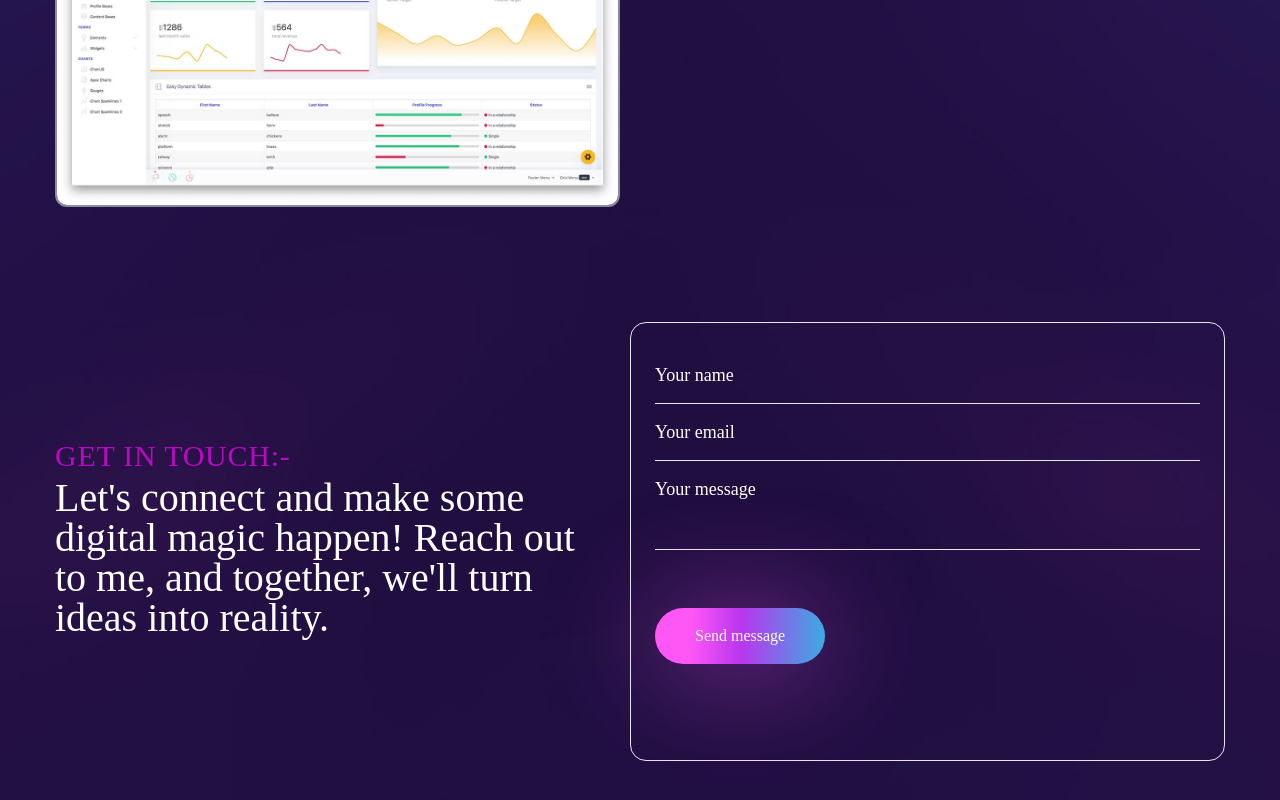
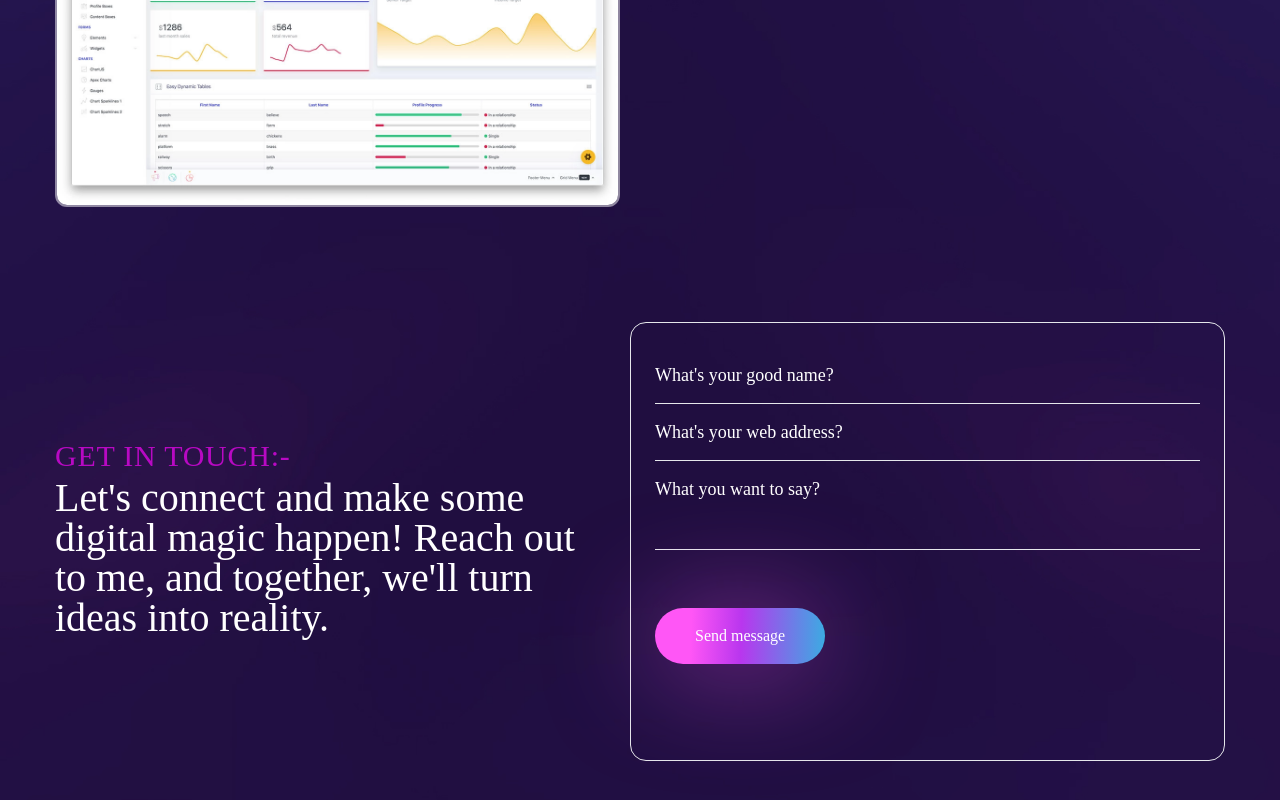
Before and after one commit to AyushSaxena092000/Ayush-portfolio, a React (Create React App) app: page / in a window 1280 px wide. Shown: the part 3265-4065 px from the top of the page. Built offline with nearby package versions, Linux system fonts and the light colour scheme; the HTML template or start-up script is replaced by a standard one.

Commit message:
emailadded

```diff
--- a/src/components/Contact.js
+++ b/src/components/Contact.js
@@ -1,21 +1,67 @@
-import React, { useState } from "react";
+import React, { useState, useRef } from "react";
+import emailjs from "@emailjs/browser";
 import { motion } from "framer-motion";
 import { fadeIn } from "../variants";
 import { Link } from "react-scroll";
 
 const Contact = () => {
+  const formRef = useRef();
   const [email, setEmail] = useState("");
   const [isEmailValid, setEmailValid] = useState(true);
-
-  const validateEmail = () => {
+  const [form, setForm] = useState({
+    name: "",
+    email: "",
+    message: "",
+  });
+  const [loading, setLoading] = useState(false);
+  const handleChange = (e) => {
+    const { target } = e;
+    const { name, value } = target;
     const emailRegex = /^[A-Za-z0-9._%+-]+@[A-Za-z0-9.-]+\.[A-Za-z]{2,}$/;
     setEmailValid(emailRegex.test(email));
+
+    setForm({
+      ...form,
+      [name]: value,
+    });
   };
-  const handleClick = () => {
-    validateEmail();
 
-    window.alert(
-      "We apologize for the inconvenience. Our website is currently undergoing maintenance. Please check back later!"
+
+  const handleClick = (e) => {
+    handleChange(e);
+    e.preventDefault();
+    console.log('form', form)
+
+    emailjs
+    .send(
+      'service_z068fa9',
+      'template_w4dug38',
+      {
+        from_name: form.name,
+        to_name: "ayush",
+        from_email: form.email,
+        to_email: "ayushsaxena452@gmail.com",
+        message: form.message,
+      },
+      'DUByFhMOx8YVtZrgi'
+    )
+    .then(
+      () => {
+        setLoading(false);
+        alert("Thank you. I will get back to you as soon as possible.");
+
+        setForm({
+          name: "",
+          email: "",
+          message: "",
+        });
+      },
+      (error) => {
+        setLoading(false);
+        console.error(error);
+
+        alert("Ahh, something went wrong. Please try again.");
+      }
     );
   };
   return (
@@ -44,20 +90,27 @@ const Contact = () => {
             variants={fadeIn("left", 0.3)}
             initial="hidden"
             whileInView={"show"}
+            ref={formRef}
+            onSubmit={handleClick}
             viewport={{ once: false, amount: 0.3 }}
             className="flex-1 border rounded-2xl flex-col gap-y-6 pb-24 p-6 items-start"
           >
             <input
-              className="bg-transparent border-b py-3 outline-none w-full placeholder:text-white focus:border-accent transition-all"
-              type="text"
-              placeholder="Your name"
+           type="text"
+           name="name"
+           value={form.name}
+           onChange={handleChange}
+           placeholder="What's your good name?"
+           className="bg-transparent border-b py-3 outline-none w-full placeholder:text-white focus:border-accent transition-all"
             />
             <input
-              className="bg-transparent border-b py-3 outline-none w-full placeholder:text-white focus:border-accent transition-all"
-              type="text"
-              placeholder="Your email"
-              onChange={(e) => setEmail(e.target.value)}
-              onBlur={validateEmail}
+             type="email"
+             name="email"
+             value={form.email}
+             onChange={handleChange}
+             placeholder="What's your web address?"
+             className="bg-transparent border-b py-3 outline-none w-full placeholder:text-white focus:border-accent transition-all"
+
             />
             {!isEmailValid && (
               <p style={{ color: "red" }}>
@@ -65,11 +118,15 @@ const Contact = () => {
               </p>
             )}
             <textarea
-              className="bg-transparent border-b py-3 outline-none w-full placeholder:text-white focus:border-accent transition-all resize-none mb-12"
-              placeholder="Your message"
+              //  rows={7}
+               name="message"
+               value={form.message}
+               onChange={handleChange}
+               placeholder="What you want to say?"
+               className="bg-transparent border-b py-3 outline-none w-full placeholder:text-white focus:border-accent transition-all resize-none mb-12"
             ></textarea>
             <Link to="contact">
-              <button className="btn btn-lg" onClick={handleClick}>
+              <button className="btn btn-lg" onClick={handleClick} {...loading ? "Sending..." : "Send"}>
                 Send message
               </button>
             </Link>
```
